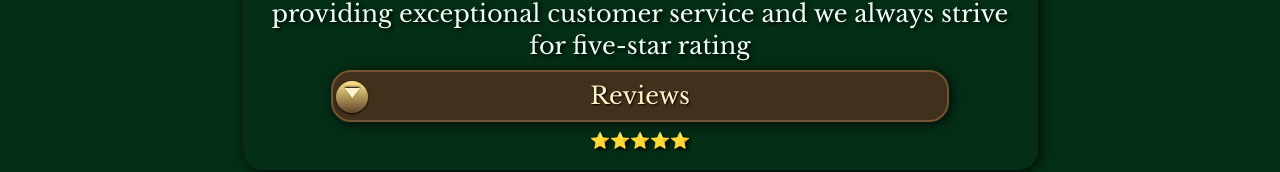
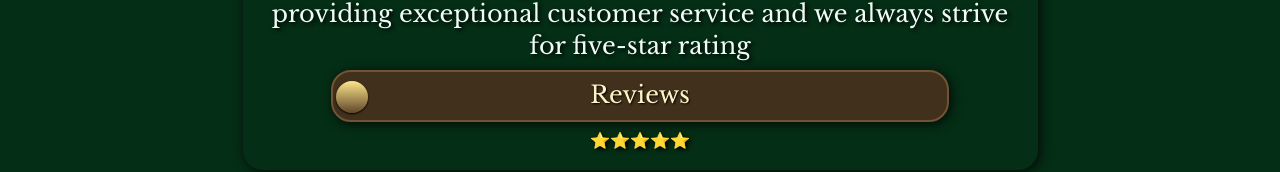
Before and after one commit to MyBaBB/HelpingHands, a React (Vite) app: page / in a window 1280 px wide. Shown: the part 1039-1211 px from the top of the page. Built offline with nearby package versions, Linux system fonts and the light colour scheme.

Commit message:
working on the buttons and I declared it too fancy for the free demo version

```diff
--- a/src/components/Accordion01Images.jsx
+++ b/src/components/Accordion01Images.jsx
@@ -36,7 +36,7 @@ const Accordion01 = () => {
                        style={{ textShadow: '1px 1px 2px black' }}>
             <div className='absolute left-[-5px]  top-[-4px] sm:top-[0px]    w-8  h-8  bg-gradient-to-b
              from-amber-200 to-varDarkBrown shadow-sm  shadow-black  rounded-full pt-[7px] text-4xl '
-             style={{ textShadow: '0px -1px 2px black' }}>&#129171;</div>
+             style={{ textShadow: '0px -1px 2px black' }}></div>
  Photos
             </button>
           </div>
--- a/src/components/Accordion02About.jsx
+++ b/src/components/Accordion02About.jsx
@@ -24,7 +24,7 @@ const Accordion02 = () => {
                        style={{ textShadow: '1px 1px 2px black' }}>
              <span className='absolute left-[-4px] top-[-4px]  sm:top-[0px]  w-8  h-8  bg-gradient-to-b
              from-amber-200 to-varDarkBrown shadow-sm  shadow-black  rounded-full pt-[7px] text-4xl '
-             style={{ textShadow: '0px -1px 2px black' }}>&#129171;</span>
+             style={{ textShadow: '0px -1px 2px black' }}></span>
  About us
             </button>
           </div>
--- a/src/components/Accordion03Reviews.jsx
+++ b/src/components/Accordion03Reviews.jsx
@@ -18,12 +18,13 @@ const Accordion03 = () => {
     >
         <div className='Accordion03ReviewsWrapper  relative bg-[#41301b]  rounded-3xl w-full xs:w-[97%] sm:w-[95%] mt-2 h-full cursor-pointer '>
 
-          <div  className='flex justify-center mx-auto content-center'>
+          <div  className='flex justify-center mx-auto content-center
+          pb-[6px] pt-[4px]'>
             <button  className='text-amber-100  text-base sm:text-2xl font-extrabold '
                        style={{ textShadow: '1px 1px 2px black' }}>
              <span className='absolute left-[3px] top-[4px] sm:top-[9px] w-8  h-8  bg-gradient-to-b
              from-amber-200 to-varDarkBrown shadow-sm  shadow-black  rounded-full pt-[7px] text-4xl '
-             style={{ textShadow: '0px -1px 2px black' }}>&#129171;</span>
+             style={{ textShadow: '0px -1px 2px black' }}></span>
                Reviews
             </button>
           </div>
--- a/src/index.css
+++ b/src/index.css
@@ -165,7 +165,8 @@ body {
     .Accordion03ReviewsWrapper {
     font-family: Libre_Baskerville;
     text-align: center;
-    padding: .5rem;
+    padding-bottom: .2rem;
+    padding-top: .2rem;
     border: 2px solid #725432;
     border-radius: 20px;
     box-shadow: 2px 2px 12px rgba(0,0,0,0.8);
```
